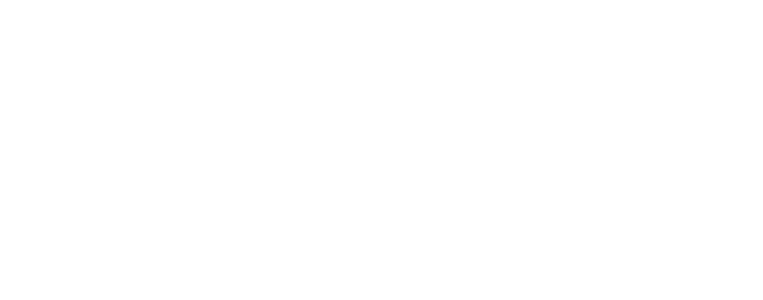
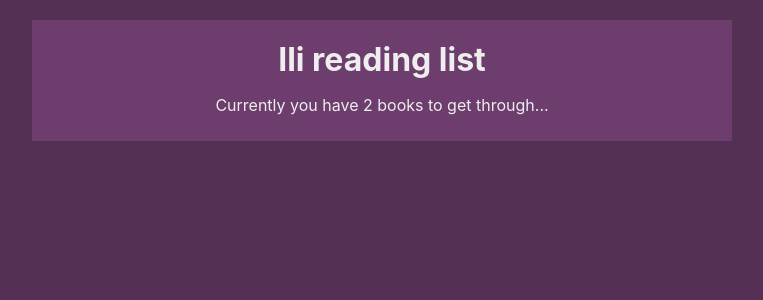
Before and after one commit to xipascu/simpleBooklist, a React (Create React App) app: page / in a window 1280 px wide. Shown: the top 300 px of the page, without its empty margins (258-1021 px from the left). Built offline with nearby package versions, Linux system fonts and the light colour scheme.

Commit message:
added components, navbar comp working, and css

```diff
--- a/package.json
+++ b/package.json
@@ -8,7 +8,8 @@
     "@testing-library/user-event": "^7.1.2",
     "react": "^16.13.0",
     "react-dom": "^16.13.0",
-    "react-scripts": "3.4.0"
+    "react-scripts": "3.4.0",
+    "uuid": "^7.0.2"
   },
   "scripts": {
     "start": "react-scripts start",
--- a/src/App.js
+++ b/src/App.js
@@ -1,9 +1,14 @@
 import React from 'react';
+import BookContextProvider from './contexts/BookContext';
+import Navbar from './components/Navbar';
+
 
 function App() {
   return (
     <div className="App">
-
+      <BookContextProvider>
+        <Navbar />
+      </BookContextProvider>
     </div>
   );
 }
--- /dev/null
+++ b/src/components/Navbar.js
@@ -0,0 +1,15 @@
+import React, { useContext } from 'react';
+import { BookContext } from '../contexts/BookContext';
+
+const Navbar = () => {
+  const { books } = useContext(BookContext);
+  return (
+    <div className="navbar">
+      <h1>Ili reading list</h1>
+      <p>Currently you have { books.length } books to get through...</p>
+
+    </div>
+   );
+}
+
+export default Navbar;
--- a/src/contexts/BookContext.js
+++ b/src/contexts/BookContext.js
@@ -1,10 +1,26 @@
 import React, { createContext, useState } from 'react';
-
+import { v1 as uuid } from 'uuid';
 export const BookContext = createContext();
 
 const BookContextProvider = (props) => {
-  useState([
-    {title: 'The Lean Startup', id:'1'}
-    {title: 'Atomic Habits', id:'2'}
+  const [books, setBooks] = useState([
+    {title: 'The Lean Startup', author: 'duno', id:'1'},
+    {title: 'Atomic Habits', author: 'duno', id:'2'}
   ])
+
+  const addBook = (title, author) => {
+    setBooks([...books, { title, author, id: uuid() }])
+  }
+
+  const removeBook = (id) => {
+    setBooks(books.filter(book => book.id !== id));
+  }
+
+  return (
+    <BookContext.Provider value={{ books, addBook, removeBook }}>
+      {props.children}
+    </BookContext.Provider>
+  )
 }
+
+export default BookContextProvider
--- a/src/index.css
+++ b/src/index.css
@@ -1,13 +1,24 @@
 body {
   margin: 0;
-  font-family: -apple-system, BlinkMacSystemFont, 'Segoe UI', 'Roboto', 'Oxygen',
-    'Ubuntu', 'Cantarell', 'Fira Sans', 'Droid Sans', 'Helvetica Neue',
+  font-family: -apple-system, BlinkMacSystemFont, "Segoe UI", "Roboto", "Oxygen",
+    "Ubuntu", "Cantarell", "Fira Sans", "Droid Sans", "Helvetica Neue",
     sans-serif;
   -webkit-font-smoothing: antialiased;
   -moz-osx-font-smoothing: grayscale;
+  background: #553055;
 }
-
-code {
-  font-family: source-code-pro, Menlo, Monaco, Consolas, 'Courier New',
-    monospace;
+.App{
+  background: #4c2a4c;
+  margin: 20px auto;
+  width: 90%;
+  max-width: 700px;
+  color: #eee;
 }
+.navbar{
+  padding: 10px 20px;
+  text-align: center;
+  background: #6d3d6d
+}
+.navbar h1{
+  margin: 10px 0;
+}
```
Also changed, not shown: src/components/BookDetails.js (added), src/components/BookForm.js (added), src/components/BookList.js (added), 1 other file (tests, documents, lock files or other folders).
